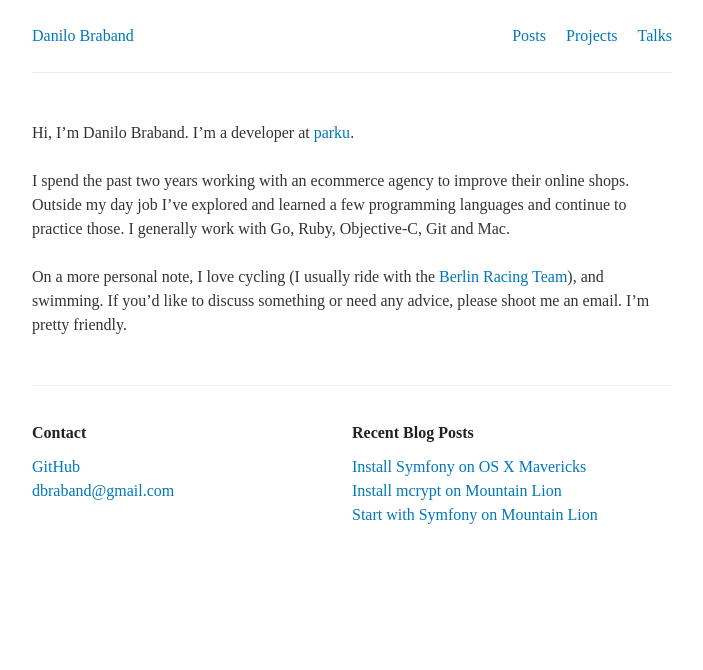
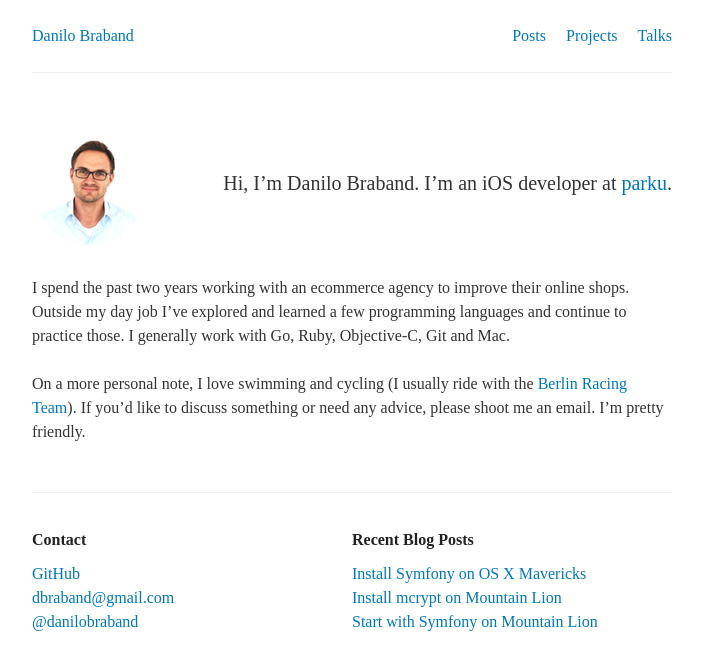
Before and after one commit to dabio/dabio, a Jekyll site: the page built from index.md, in a window 1280 px wide. Shown: the top 670 px of the page, without its empty margins (288-991 px from the left). Built offline with Jekyll 4.4.1, drawn with Linux system fonts in a browser that asks for light colours; some web fonts are replaced; Markdown is read by kramdown in place of the engine named in the settings; comment, search, counter and statistics services are not loaded.

Commit message:
New homepage with picture.

```diff
--- a/_layouts/default.html
+++ b/_layouts/default.html
@@ -28,6 +28,7 @@
       <h2>Contact</h2>
       <a href="https://github.com/dabio">GitHub</a>
       <a class="email">dbraband [at] gmail . com</a>
+      <a href="https://twitter.com/danilobraband">@danilobraband</a>
     </nav>
 
     {% if site.categories.posts %}
--- /dev/null
+++ b/_layouts/homepage.html
@@ -0,0 +1,7 @@
+---
+layout: default
+---
+
+<section class="homepage">
+{{ content }}
+<section>
--- a/index.md
+++ b/index.md
@@ -1,13 +1,16 @@
 ---
-layout: default
+layout: homepage
 ---
 
-Hi, I'm Danilo Braband. I'm a developer at [parku][1].
+Hi, I'm Danilo Braband. I'm an iOS developer at [parku][1].
+
+![Danilo Braband][3]
 
 I spend the past two years working with an ecommerce agency to improve their online
 shops. Outside my day job I've explored and learned a few programming languages and continue to practice those. I generally work with Go, Ruby, Objective-C, Git and Mac.
 
-On a more personal note, I love cycling (I usually ride with the [Berlin Racing Team][2]), and swimming. If you'd like to discuss something or need any advice, please shoot me an email. I'm pretty friendly.
+On a more personal note, I love swimming and cycling (I usually ride with the [Berlin Racing Team][2]). If you'd like to discuss something or need any advice, please shoot me an email. I'm pretty friendly.
 
-  [1]: http://parku.ch "Parku"
+  [1]: http://parku.de "parku"
   [2]: http://www.berlinracingteam.de "Berlin Racing Team"
+  [3]: /images/danilobraband.png
```
Also changed, not shown: _assets/site.scss (+6 -5 lines), css/site.css, images/danilobraband.png (added).
